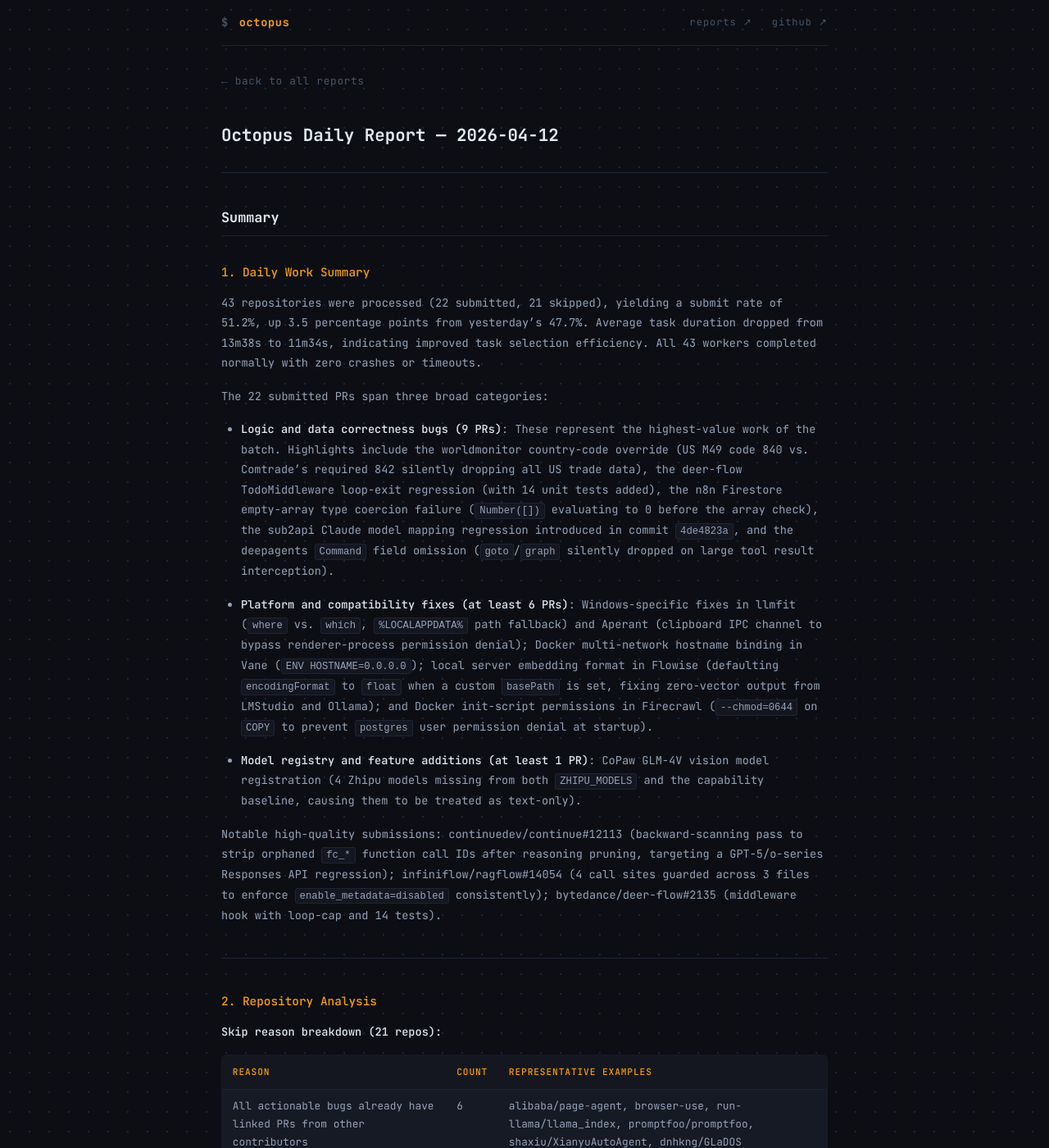
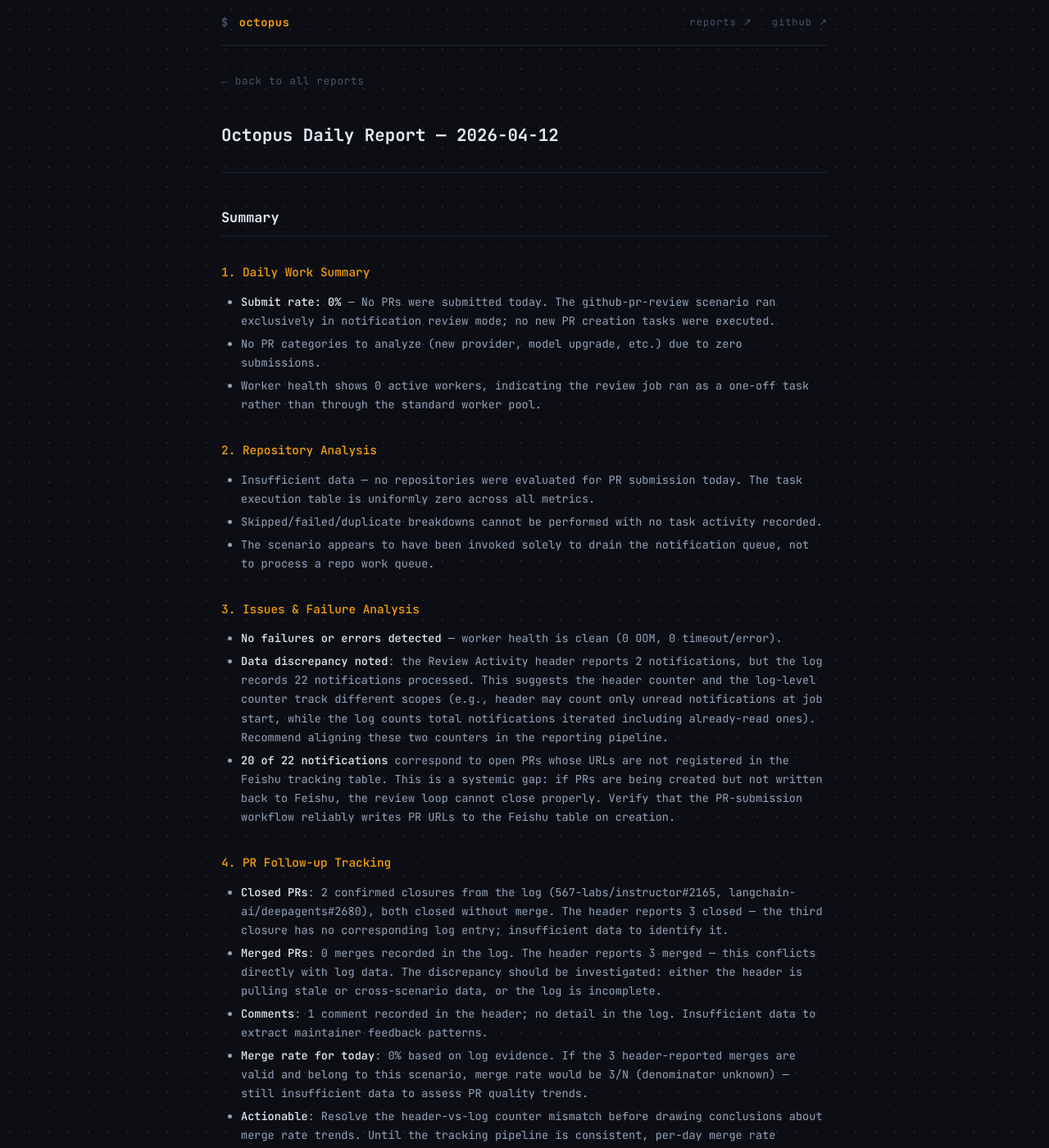
Before and after one commit to octo-patch/daily-reports, a Jekyll site: the page built from 2026-04/2026-04-12.md, in a window 1280 px wide and 1400 px high. Shown: the whole window at 82% size. Built offline with Jekyll 4.4.1, drawn with Linux system fonts in a browser that asks for light colours; some of the changed text lies outside the part shown.

Commit message:
daily report: 2026-04-12

```diff
--- a/2026-04/2026-04-12.md
+++ b/2026-04/2026-04-12.md
@@ -1,74 +1,33 @@
 ---
 layout: report
 title: "Octopus Daily Report — 2026-04-12"
-summary: "43 repositories were processed (22 submitted, 21 skipped), yielding a submit rate of 51.2%, up 3.5 percentage points from yesterdays 47.7%. Average task duration dropped from 13m38s to 11m34s, indicat"
+summary: "- **Submit rate: 0%** — No PRs were submitted today. The github-pr-review scenario ran exclusively in notification review mode; no new PR creation tasks were executed."
 ---
 
 ## Summary
 
 ### 1. Daily Work Summary
 
-43 repositories were processed (22 submitted, 21 skipped), yielding a submit rate of 51.2%, up 3.5 percentage points from yesterday's 47.7%. Average task duration dropped from 13m38s to 11m34s, indicating improved task selection efficiency. All 43 workers completed normally with zero crashes or timeouts.
-
-The 22 submitted PRs span three broad categories:
-
-- **Logic and data correctness bugs (9 PRs)**: These represent the highest-value work of the batch. Highlights include the worldmonitor country-code override (US M49 code 840 vs. Comtrade's required 842 silently dropping all US trade data), the deer-flow TodoMiddleware loop-exit regression (with 14 unit tests added), the n8n Firestore empty-array type coercion failure (`Number([])` evaluating to 0 before the array check), the sub2api Claude model mapping regression introduced in commit `4de4823a`, and the deepagents `Command` field omission (`goto`/`graph` silently dropped on large tool result interception).
-
-- **Platform and compatibility fixes (at least 6 PRs)**: Windows-specific fixes in llmfit (`where` vs. `which`, `%LOCALAPPDATA%` path fallback) and Aperant (clipboard IPC channel to bypass renderer-process permission denial); Docker multi-network hostname binding in Vane (`ENV HOSTNAME=0.0.0.0`); local server embedding format in Flowise (defaulting `encodingFormat` to `float` when a custom `basePath` is set, fixing zero-vector output from LMStudio and Ollama); and Docker init-script permissions in Firecrawl (`--chmod=0644` on `COPY` to prevent `postgres` user permission denial at startup).
-
-- **Model registry and feature additions (at least 1 PR)**: CoPaw GLM-4V vision model registration (4 Zhipu models missing from both `ZHIPU_MODELS` and the capability baseline, causing them to be treated as text-only).
-
-Notable high-quality submissions: continuedev/continue#12113 (backward-scanning pass to strip orphaned `fc_*` function call IDs after reasoning pruning, targeting a GPT-5/o-series Responses API regression); infiniflow/ragflow#14054 (4 call sites guarded across 3 files to enforce `enable_metadata=disabled` consistently); bytedance/deer-flow#2135 (middleware hook with loop-cap and 14 tests).
-
----
+- **Submit rate: 0%** — No PRs were submitted today. The github-pr-review scenario ran exclusively in notification review mode; no new PR creation tasks were executed.
+- No PR categories to analyze (new provider, model upgrade, etc.) due to zero submissions.
+- Worker health shows 0 active workers, indicating the review job ran as a one-off task rather than through the standard worker pool.
 
 ### 2. Repository Analysis
 
-**Skip reason breakdown (21 repos):**
-
-| Reason | Count | Representative examples |
-|--------|-------|-------------------------|
-| All actionable bugs already have linked PRs from other contributors | 6 | alibaba/page-agent, browser-use, run-llama/llama_index, promptfoo/promptfoo, shaxiu/XianyuAutoAgent, dnhkng/GLaDOS |
-| Only enhancement/feature issues, no fixable bugs | ~4 | vxcontrol/pentagi, agentscope (main), MiroThinker, MiroFish |
-| Our own prior-session PRs already cover open bugs | 3 | virattt/ai-hedge-fund (PRs #560, #562, #569), DayuanJiang/next-ai-draw-io (PR #807), claude-mem |
-| Policy or access block | 2 | block/goose (Discord pre-coordination required), dyad-sh/dyad (account blocked, all prior PRs closed) |
-| No open issues | 2 | Toonflow-app, jovanSAPFIONEER/Network-AI |
-| Insufficient log data to classify | 4 | ClawWork/LiveBench, AI memory library, LEANN, Fully-local autonomous agent |
-
-The largest skip category — bugs already claimed by other contributors — accounts for roughly 29% of skips. This is expected in active ecosystems (browser-use, llama_index, promptfoo) and is not a bot quality issue. The block/goose and dyad-sh blocks are known, stable situations; both are already being handled correctly per stored policy.
-
-**Tech stack coverage among submitted PRs:** TypeScript/Electron (lobehub, ClawX, Aperant), Python/FastAPI (ragflow, sub2api, CoPaw), Go (sub2api backend), Rust (llmfit), Node.js/n8n DSL (n8n), LangGraph/Python (deer-flow, deepagents), Next.js (Vane, Flowise). Coverage is broad and skewed toward AI infrastructure and agent orchestration repos, which aligns with the queue composition.
-
----
+- Insufficient data — no repositories were evaluated for PR submission today. The task execution table is uniformly zero across all metrics.
+- Skipped/failed/duplicate breakdowns cannot be performed with no task activity recorded.
+- The scenario appears to have been invoked solely to drain the notification queue, not to process a repo work queue.
 
 ### 3. Issues & Failure Analysis
 
-**Zero failures and zero timeouts.** The failure and OOM categories are clean for this run.
-
-**Patterns in skipped repos:**
-
-- The most systemic pattern is high-activity repos (browser-use, llama_index, promptfoo) where every open bug is picked up within hours by the contributor community, leaving nothing actionable. These repos consistently produce skips and may warrant lower queue priority or less frequent scheduling.
-
-- Two repos are permanently blocked from contribution: block/goose (policy-enforced, requires Discord coordination) and dyad-sh/dyad (account-level block). These should be excluded from future queue cycles rather than re-evaluated each session.
-
-- The "prior session coverage" group (virattt, DayuanJiang, claude-mem) reflects the expected behavior of revisiting repos where our own PRs are still open — correct behavior, not a problem.
-
-- For the 4 repos with insufficient log data (ClawWork/LiveBench, LEANN, MiroFish, etc.), the REPO_BRIEF entries lack skip reason detail. These cannot be classified further from available data.
-
-**No bot-side issues identified.** All skips are attributable to upstream task selection factors (repo state, issue availability) rather than execution errors.
-
----
+- **No failures or errors detected** — worker health is clean (0 OOM, 0 timeout/error).
+- **Data discrepancy noted**: the Review Activity header reports 2 notifications, but the log records 22 notifications processed. This suggests the header counter and the log-level counter track different scopes (e.g., header may count only unread notifications at job start, while the log counts total notifications iterated including already-read ones). Recommend aligning these two counters in the reporting pipeline.
+- **20 of 22 notifications** correspond to open PRs whose URLs are not registered in the Feishu tracking table. This is a systemic gap: if PRs are being created but not written back to Feishu, the review loop cannot close properly. Verify that the PR-submission workflow reliably writes PR URLs to the Feishu table on creation.
 
 ### 4. PR Follow-up Tracking
 
-Review activity for today: 0 notifications, 0 merges, 0 closes, 0 comments. No new maintainer feedback was received.
-
-This means no new merge rate data is available from today's run. Based on the structural patterns visible in the skipped repos (deepagents PRs #2552 and #2609 were auto-closed because contributors were not assigned to the issue before submitting), the following observations apply:
-
-- **Assignment-required repos**: langchain-ai/deepagents requires issue assignment before a PR will be accepted; the fix in PR #2680 is technically correct but may face the same auto-close risk. If this PR is closed, the repo should be flagged in memory as requiring pre-assignment.
-
-- **Blocked repos to deprioritize**: dyad-sh/dyad should be removed from the active queue. Continuing to process it wastes a slot and generates no output.
-
-- **High-churn repos to reduce frequency**: browser-use, run-llama/llama_index, and promptfoo consistently produce skips because their communities are fast enough to claim bugs before the queue reaches them. Reducing their scheduling frequency (e.g., from daily to every 3 days) would free slots for repos with better actionability.
-
-- **No data on prior PR merge rates** from this session; merged/closed review counts will need to be tracked across multiple days to establish a baseline.
+- **Closed PRs**: 2 confirmed closures from the log (567-labs/instructor#2165, langchain-ai/deepagents#2680), both closed without merge. The header reports 3 closed — the third closure has no corresponding log entry; insufficient data to identify it.
+- **Merged PRs**: 0 merges recorded in the log. The header reports 3 merged — this conflicts directly with log data. The discrepancy should be investigated: either the header is pulling stale or cross-scenario data, or the log is incomplete.
+- **Comments**: 1 comment recorded in the header; no detail in the log. Insufficient data to extract maintainer feedback patterns.
+- **Merge rate for today**: 0% based on log evidence. If the 3 header-reported merges are valid and belong to this scenario, merge rate would be 3/N (denominator unknown) — still insufficient data to assess PR quality trends.
+- **Actionable**: Resolve the header-vs-log counter mismatch before drawing conclusions about merge rate trends. Until the tracking pipeline is consistent, per-day merge rate analysis is unreliable.
```
